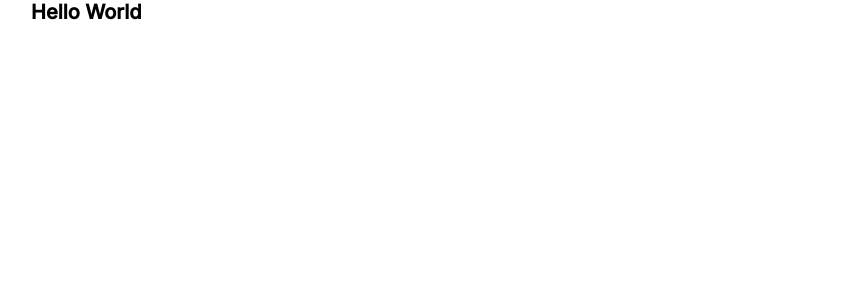
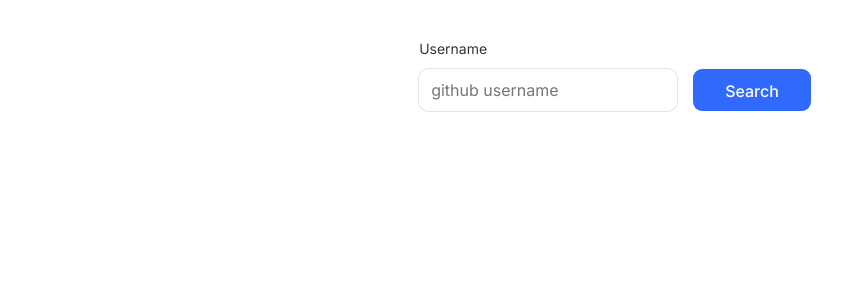
Before and after one commit to brunof14/github-explore, a React (Create React App) app: page / in a window 1280 px wide. Shown: the top 300 px of the page, without its empty margins (25-867 px from the left). Built offline with nearby package versions, Linux system fonts and the light colour scheme.

Commit message:
feat: add component header

```diff
--- a/src/App.js
+++ b/src/App.js
@@ -1,7 +1,9 @@
+import { Header } from "./components/Header";
+
 function App() {
   return (
     <div className="container">
-      <h1>Hello World</h1>
+      <Header />
     </div>
   );
 }
--- /dev/null
+++ b/src/components/Header/index.js
@@ -0,0 +1,31 @@
+import { useState } from "react";
+import * as S from "./styles";
+
+export function Header() {
+  const [username, setUsername] = useState("");
+
+  function handleChange(e) {
+    setUsername(e.target.value);
+  }
+
+  function handleSubmit(e) {
+    e.preventDefault();
+  }
+
+  return (
+    <S.Wrapper>
+      <S.FormSearchUser onSubmit={handleSubmit}>
+        <div>
+          <label htmlFor="username">Username</label>
+          <input
+            type="text"
+            placeholder="github username"
+            onChange={handleChange}
+            value={username}
+          />
+        </div>
+        <button type="submit">Search</button>
+      </S.FormSearchUser>
+    </S.Wrapper>
+  );
+}
--- /dev/null
+++ b/src/components/Header/styles.js
@@ -0,0 +1,56 @@
+import styled from "styled-components";
+
+export const Wrapper = styled.header`
+  padding: 4rem 0 6rem;
+  display: flex;
+  justify-content: center;
+`;
+
+export const FormSearchUser = styled.form`
+  display: flex;
+  align-items: flex-end;
+  gap: 1.6rem;
+
+  > div {
+    display: flex;
+    flex-direction: column;
+    gap: 1.2rem;
+  }
+
+  label {
+    font-size: 1.4rem;
+    color: var(--gray-800);
+  }
+
+  input {
+    border: none;
+    box-shadow: 0 0 0 1px var(--gray-200);
+    color: var(--gray-900);
+    padding: 1.2rem;
+
+    &:focus {
+      box-shadow: 0 0 0 2px var(--blue-500);
+    }
+  }
+
+  button {
+    font-weight: 500;
+    border: none;
+    background-color: var(--blue-500);
+    color: var(--white);
+    padding: 1.2rem 3.2rem;
+
+    &:focus {
+      box-shadow: 0 0 0 4px var(--blue-300);
+    }
+  }
+
+  input,
+  button {
+    font-size: 1.6rem;
+    height: 4.2rem;
+    outline: none;
+    border-radius: var(--border-radius);
+    transition: box-shadow var(--transition-time);
+  }
+`;
```
